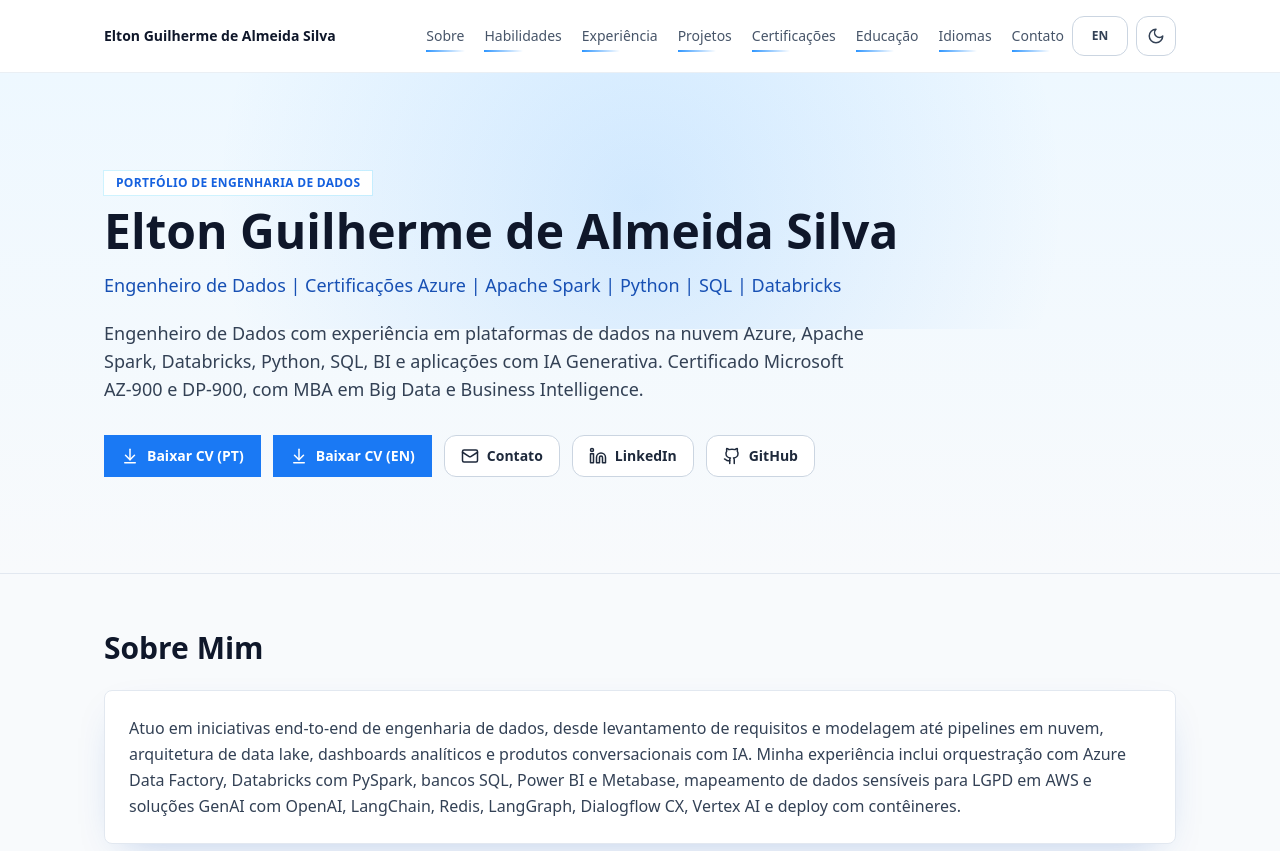
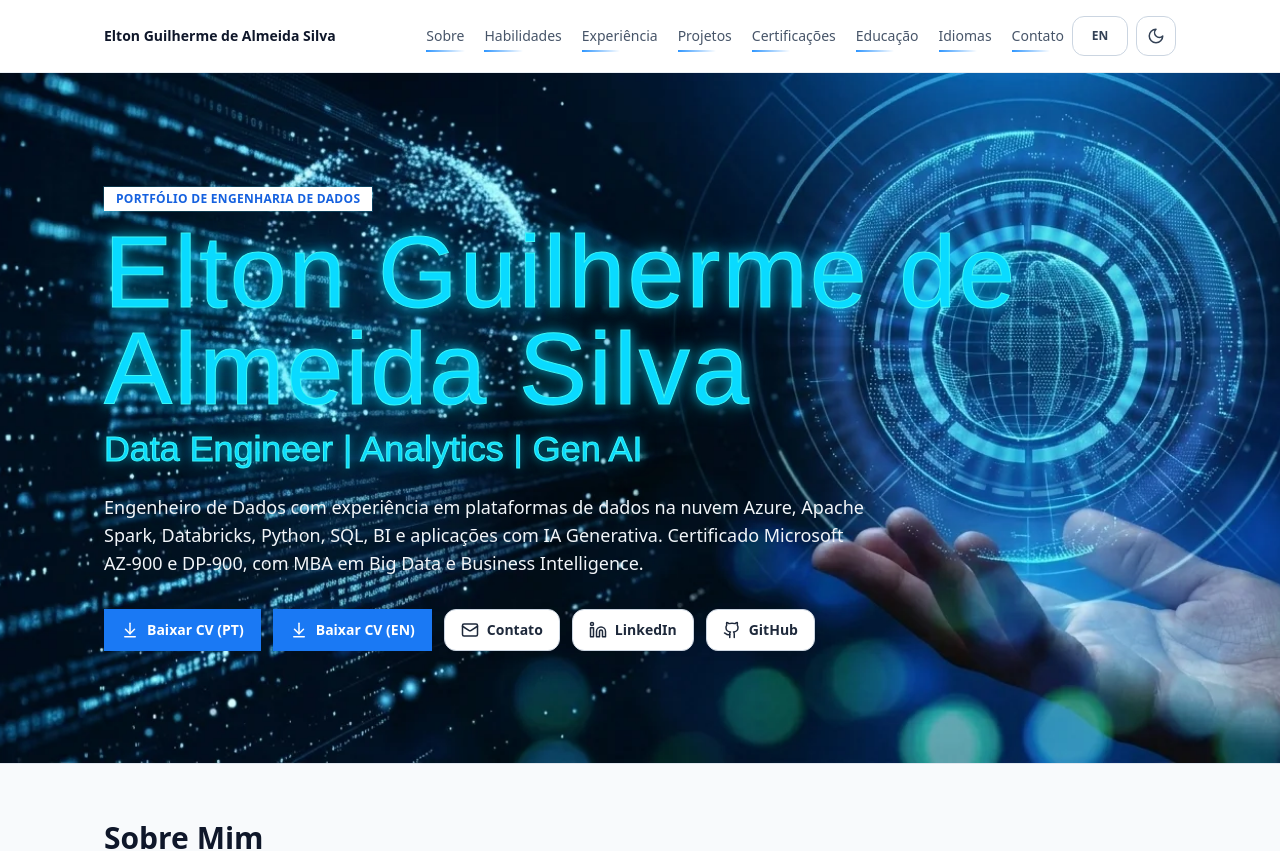
Before and after one commit to elton-datasc/codex-test, a Next.js app: page / in a window 1280 px wide. Shown: the top 851 px of the page. Built offline with nearby package versions, Linux system fonts and the light colour scheme.

Commit message:
feat: add lazy-loaded hero background video and neon title overlay

```diff
--- a/app/globals.css
+++ b/app/globals.css
@@ -1,6 +1,7 @@
 @tailwind base;
 @tailwind components;
 @tailwind utilities;
+@import url('https://fonts.googleapis.com/css2?family=Goldman:wght@400;700&display=swap');
 
 :root {
   color-scheme: light;
@@ -95,3 +96,54 @@ button {
     0 0 0 1px rgba(57, 215, 255, 0.18),
     0 0 60px -28px rgba(57, 215, 255, 0.65);
 }
+
+.media-background {
+  position: absolute;
+  inset: 0;
+  width: 100%;
+  height: 100%;
+  overflow: hidden;
+}
+
+.media-background .media-placeholder,
+.media-background .media-video {
+  position: absolute;
+  inset: 0;
+  width: 100%;
+  height: 100%;
+  object-fit: cover;
+  object-position: center;
+}
+
+.media-background .media-placeholder {
+  z-index: 1;
+}
+
+.media-background .media-video {
+  z-index: 2;
+  opacity: 0;
+  transition: opacity 0.8s ease;
+}
+
+.hero-neon-name {
+  font-family: 'Goldman', sans-serif;
+  font-size: clamp(2.1rem, 8vw, 8rem);
+  line-height: 0.95;
+  letter-spacing: 0.02em;
+  color: #09daff;
+  -webkit-text-stroke: 1px #3df4f4;
+  text-shadow:
+    0 0 12px rgba(9, 218, 255, 0.75),
+    0 0 28px rgba(9, 218, 255, 0.42);
+}
+
+.hero-neon-role {
+  font-family: 'Goldman', sans-serif;
+  font-size: clamp(1rem, 2.8vw, 2.5rem);
+  line-height: 1.1;
+  color: #09daff;
+  -webkit-text-stroke: 1px #3df4f4;
+  text-shadow:
+    0 0 10px rgba(9, 218, 255, 0.62),
+    0 0 20px rgba(9, 218, 255, 0.36);
+}
--- a/app/page.tsx
+++ b/app/page.tsx
@@ -1,6 +1,6 @@
 'use client';
 
-import { useEffect, useMemo, useState } from 'react';
+import { useEffect, useMemo, useRef, useState } from 'react';
 import {
   ArrowDownToLine,
   Github,
@@ -65,12 +65,49 @@ const uiText = {
 
 export default function HomePage() {
   const [locale, setLocale] = useState<Locale>('pt');
+  const mediaBackgroundRef = useRef<HTMLDivElement | null>(null);
 
   useEffect(() => {
     const saved = localStorage.getItem('locale');
     if (saved === 'pt' || saved === 'en') {
       setLocale(saved);
     }
+  }, []);
+
+  useEffect(() => {
+    const handleLoad = () => {
+      if (!mediaBackgroundRef.current) return;
+      if (mediaBackgroundRef.current.querySelector('video')) return;
+
+      const video = document.createElement('video');
+      video.src = '/site-video.mp4';
+      video.autoplay = true;
+      video.muted = true;
+      video.loop = true;
+      video.playsInline = true;
+      video.preload = 'metadata';
+      video.className = 'media-video';
+      video.style.opacity = '0';
+
+      video.addEventListener('canplaythrough', () => {
+        video.style.opacity = '1';
+      });
+
+      mediaBackgroundRef.current.appendChild(video);
+      void video.play().catch(() => {
+        // No-op: muted autoplay can be blocked in edge cases.
+      });
+    };
+
+    if (document.readyState === 'complete') {
+      handleLoad();
+    } else {
+      window.addEventListener('load', handleLoad);
+    }
+
+    return () => {
+      window.removeEventListener('load', handleLoad);
+    };
   }, []);
 
   const toggleLocale = () => {
@@ -141,18 +178,22 @@ export default function HomePage() {
         </div>
       </header>
 
-      <section className="relative overflow-hidden border-b border-slate-200 bg-gradient-to-b from-brand-50 to-slate-50 py-16 md:py-24 dark:border-slate-800 dark:from-slate-950 dark:to-black">
+      <section className="relative overflow-hidden border-b border-slate-200 bg-gradient-to-b from-brand-50 to-slate-50 py-24 md:py-28 dark:border-slate-800 dark:from-slate-950 dark:to-black">
+        <div ref={mediaBackgroundRef} className="media-background" aria-hidden="true">
+          <img src="/site-image.webp" alt="" className="media-placeholder" />
+        </div>
+        <div className="absolute inset-0 bg-slate-900/45 dark:bg-slate-950/60" />
         <div className="absolute inset-x-0 top-0 h-64 bg-[radial-gradient(circle_at_center,_rgba(47,150,255,0.16),_transparent_65%)] dark:bg-[radial-gradient(circle_at_center,_rgba(57,215,255,0.2),_transparent_65%)]" />
         <div className="container-base relative">
-          <AnimatedContainer>
+          <div className="relative z-10">
             <p className="fiap-hero-glow mb-3 inline-flex rounded-none bg-white px-3 py-1 text-xs font-semibold uppercase tracking-wide text-brand-700 shadow-sm dark:bg-slate-900 dark:text-brand-300">
               {t.heroBadge}
             </p>
-            <h1 className="max-w-4xl text-3xl font-bold leading-tight text-slate-900 dark:text-slate-100 md:text-5xl">
-              {content.profile.name}
+            <h1 className="hero-neon-name max-w-5xl">
+              Elton Guilherme de Almeida Silva
             </h1>
-            <p className="mt-4 text-base font-medium text-brand-800 dark:text-brand-300 md:text-lg">{content.profile.title}</p>
-            <p className="mt-5 max-w-3xl text-sm leading-relaxed text-slate-700 dark:text-slate-300 md:text-lg">
+            <p className="hero-neon-role mt-3">Data Engineer | Analytics | Gen AI</p>
+            <p className="mt-6 max-w-3xl text-sm leading-relaxed text-slate-100 md:text-lg">
               {content.profile.summary}
             </p>
             <div className="mt-8 flex flex-wrap gap-3">
@@ -196,7 +237,7 @@ export default function HomePage() {
                 GitHub
               </a>
             </div>
-          </AnimatedContainer>
+          </div>
         </div>
       </section>
 
```
Also changed, not shown: public/site-image.webp (added), 1 other file (tests, documents, lock files or other folders).
